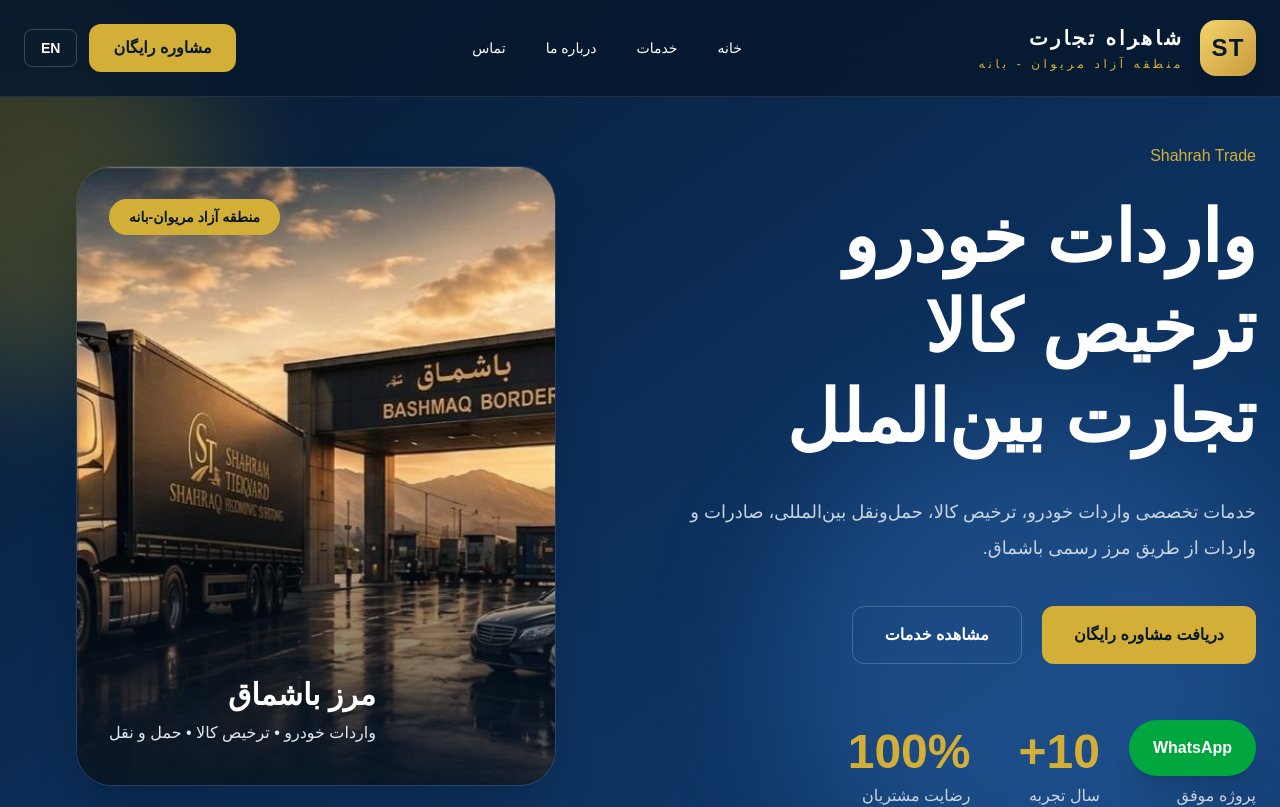
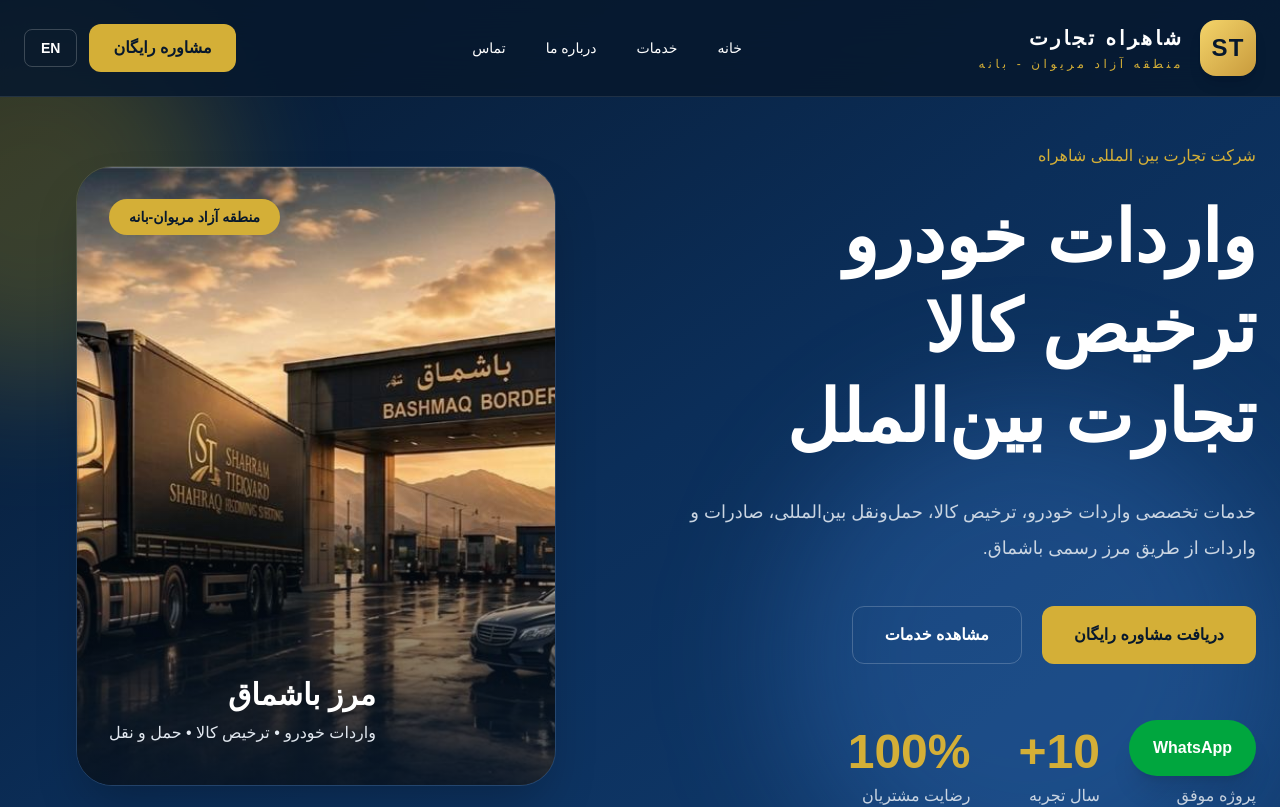
Before and after one commit to Kya449/shahrahtrade, a Next.js app: page / in a window 1280 px wide. Shown: the top 807 px of the page. Built offline with nearby package versions, Linux system fonts and the light colour scheme.

Commit message:
Fix imports

```diff
--- a/components/Contact.tsx
+++ b/components/Contact.tsx
@@ -23,7 +23,7 @@
               </h3>
 
               <p className="mt-2 text-slate-600">
-                +98 918 788 3475
+                +989187883475
               </p>
             </div>
 
--- a/components/Footer.tsx
+++ b/components/Footer.tsx
@@ -20,7 +20,7 @@
           </h3>
 
           <p className="mt-4 text-slate-400">
-            +98 918 788 3475
+            +989187883475
           </p>
 
           <p className="mt-2 text-slate-400">
--- a/components/Hero.tsx
+++ b/components/Hero.tsx
@@ -13,7 +13,7 @@
         <div>
 
           <p className="text-[#D4AF37]">
-            Shahrah Trade
+            شرکت تجارت بین المللی شاهراه
           </p>
 
           <h1 className="mt-6 text-5xl font-black leading-tight lg:text-7xl">
```
Also changed, not shown: app/HomeEn.tsx (+12 -12 lines), public/images/logo.png.
